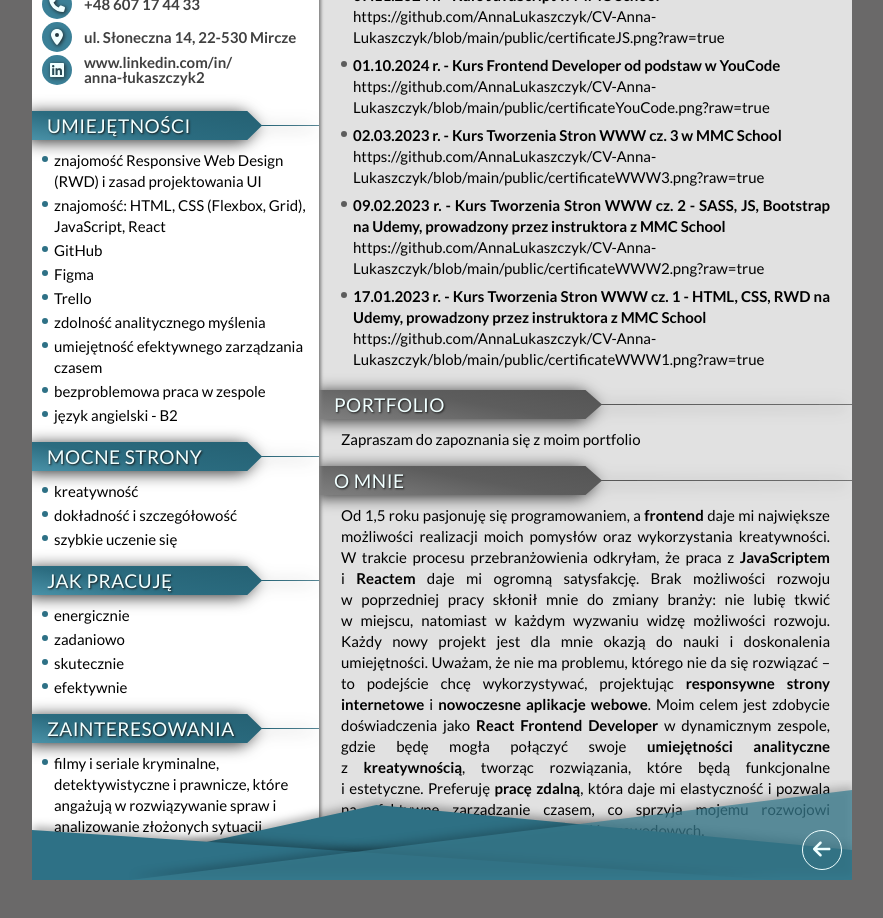
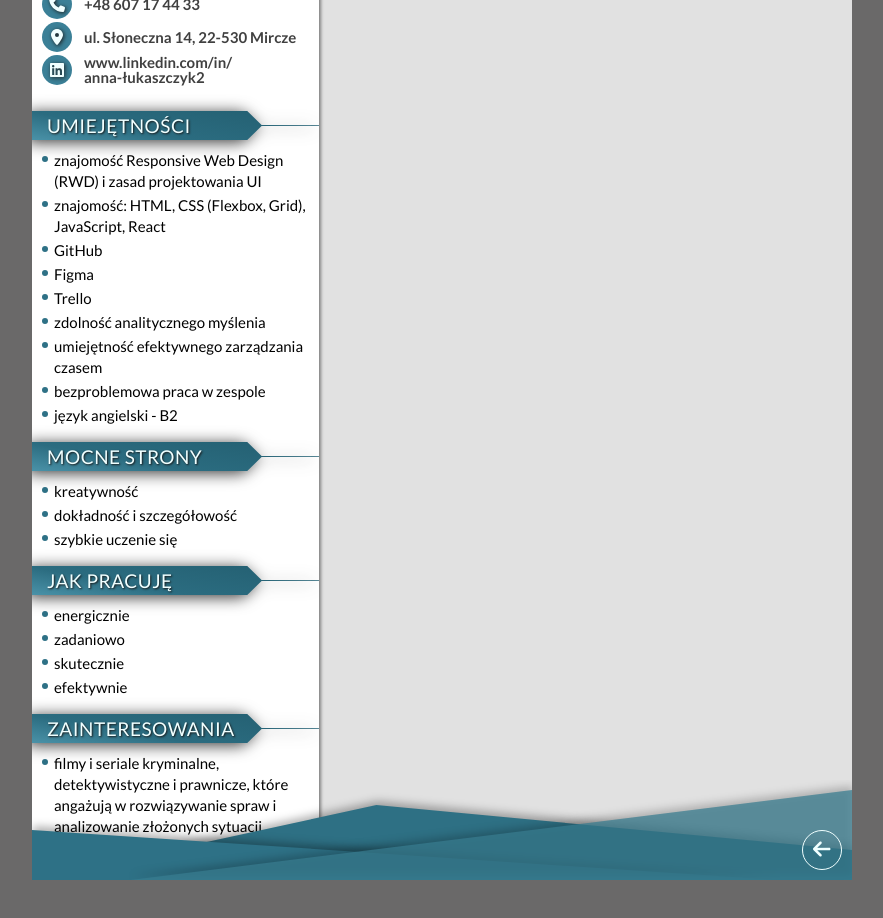
Before and after one commit to AnnaLukaszczyk/CV-Anna-Lukaszczyk, a React (Create React App) app: page /#/ in a window 1280 px wide. Shown: the part 320-1238 px from the top of the page, without its empty margins (198-1081 px from the left). Built offline with nearby package versions, Linux system fonts and the light colour scheme.

Commit message:
refactored Main component to use children prop and simplify structure

```diff
--- a/src/features/Main/index.js
+++ b/src/features/Main/index.js
@@ -1,105 +1,3 @@
-import { Section } from "../../common/Section";
-import { Description, StyledMain, Course } from "./styled";
-import { CertificateLink, PersonalHomepage } from "../../common/Links";
-import { List } from "../../common/List";
-import { faPlay } from "@fortawesome/free-solid-svg-icons";
+import { StyledMain } from "./styled";
 
-export const Main = () => (
-	<StyledMain>
-		<Section
-			isMain
-			name="Kursy"
-			content={[
-				<Course>07.11.2024 r. - Kurs JavaScript w MMC School <br />
-					<CertificateLink certificateLink="https://github.com/AnnaLukaszczyk/CV-Anna-Lukaszczyk/blob/main/public/certificateJS.png?raw=true" /></Course>,
-				<Course>
-					01.10.2024 r. - Kurs Frontend Developer od podstaw w YouCode <br />
-					<CertificateLink certificateLink="https://github.com/AnnaLukaszczyk/CV-Anna-Lukaszczyk/blob/main/public/certificateYouCode.png?raw=true" />
-				</Course>,
-				<Course>
-					02.03.2023 r. - Kurs Tworzenia Stron WWW cz. 3 w MMC School <br />
-					<CertificateLink certificateLink="https://github.com/AnnaLukaszczyk/CV-Anna-Lukaszczyk/blob/main/public/certificateWWW3.png?raw=true" />
-				</Course>,
-				<Course>
-					09.02.2023 r. - Kurs Tworzenia Stron WWW cz. 2 - SASS, JS, Bootstrap
-					na Udemy, prowadzony przez instruktora z MMC School <br />
-					<CertificateLink certificateLink="https://github.com/AnnaLukaszczyk/CV-Anna-Lukaszczyk/blob/main/public/certificateWWW2.png?raw=true" />
-				</Course>,
-				<Course>
-					17.01.2023 r. - Kurs Tworzenia Stron WWW cz. 1 - HTML, CSS, RWD na
-					Udemy, prowadzony przez instruktora z MMC School <br />
-					<CertificateLink certificateLink="https://github.com/AnnaLukaszczyk/CV-Anna-Lukaszczyk/blob/main/public/certificateWWW1.png?raw=true" />
-				</Course>,
-			]}
-		/>
-		<Section
-			isMain
-			name="Portfolio"
-			content={[
-				<Description>
-					Zapraszam do zapoznania się z <PersonalHomepage />
-				</Description>,
-			]}
-			showIcons={false}
-		/>
-		<Section
-			isMain
-			name="O mnie"
-			content={[
-				<Description>
-					Od 1,5 roku pasjonuję się programowaniem, a <strong>frontend</strong>{" "}
-					daje mi największe możliwości realizacji moich pomysłów oraz
-					wykorzystania kreatywności. W&nbsp;trakcie procesu przebranżowienia
-					odkryłam, że praca z <strong>JavaScriptem</strong> i&nbsp;
-					<strong>Reactem</strong> daje mi ogromną satysfakcję. Brak możliwości
-					rozwoju w&nbsp;poprzedniej pracy skłonił mnie do zmiany branży: nie
-					lubię tkwić w&nbsp;miejscu, natomiast w każdym wyzwaniu widzę
-					możliwości rozwoju. Każdy nowy projekt jest dla mnie okazją do nauki i
-					doskonalenia umiejętności. Uważam, że nie ma problemu, którego nie da
-					się rozwiązać – to podejście chcę wykorzystywać, projektując{" "}
-					<strong>responsywne strony internetowe</strong> i{" "}
-					<strong>nowoczesne aplikacje webowe</strong>. Moim celem jest zdobycie
-					doświadczenia jako <strong>React Frontend Developer</strong> w
-					dynamicznym zespole, gdzie będę mogła połączyć swoje{" "}
-					<strong>umiejętności analityczne</strong> z&nbsp;
-					<strong>kreatywnością</strong>, tworząc rozwiązania, które będą
-					funkcjonalne i&nbsp;estetyczne. Preferuję{" "}
-					<strong>pracę zdalną</strong>, która daje mi elastyczność i pozwala na
-					efektywne zarządzanie czasem, co sprzyja mojemu rozwojowi zawodowemu i
-					realizacji ambitnych celów zawodowych.
-				</Description>,
-			]}
-			showIcons={false}
-		/>
-		<Section
-			isMain
-			name="Doświadczenie"
-			content={[
-				<div>
-					<Description>
-						28.05.2007 r. - 09.06.2023 r. - Funkcjonariusz Straży Granicznej,
-						ostatnie&nbsp;zajmowane stanowisko: Specjalista Zespołu Kontroli
-						Ruchu&nbsp;Granicznego Grupy Granicznej Placówki SG w Dołhobyczowie:
-					</Description>
-					<List
-						items={[
-							"zarządzanie i analiza dokumentacji oraz raportów, wyszukiwanie błędów z odprawy osób oraz pojazdów, co wymagało wysokiej dokładności i skrupulatności",
-							"rozwiązywanie problemów w szybko zmieniającym się środowisku, co wymagało umiejętności logicznego myślenia i&nbsp;skutecznego podejmowania decyzji",
-							"współpraca w zespole, organizacja działań oraz zarządzanie czasem i priorytetami w celu osiągnięcia wyznaczonych celów",
-							"współpraca z innymi służbami i instytucjami",
-						]}
-						isMain
-						customIcon={faPlay}
-					/>
-				</div>,
-			]}
-		/>
-		<Section
-			isMain
-			name="Wykształcenie"
-			content={[
-				"06.11.2010 r. - Wyższa Szkoła Ekonomii i Innowacji w Lublinie - Wydział Administracji - magister",
-			]}
-		/>
-	</StyledMain>
-);
+export const Main = ({ children }) => <StyledMain>{children}</StyledMain>;
```
